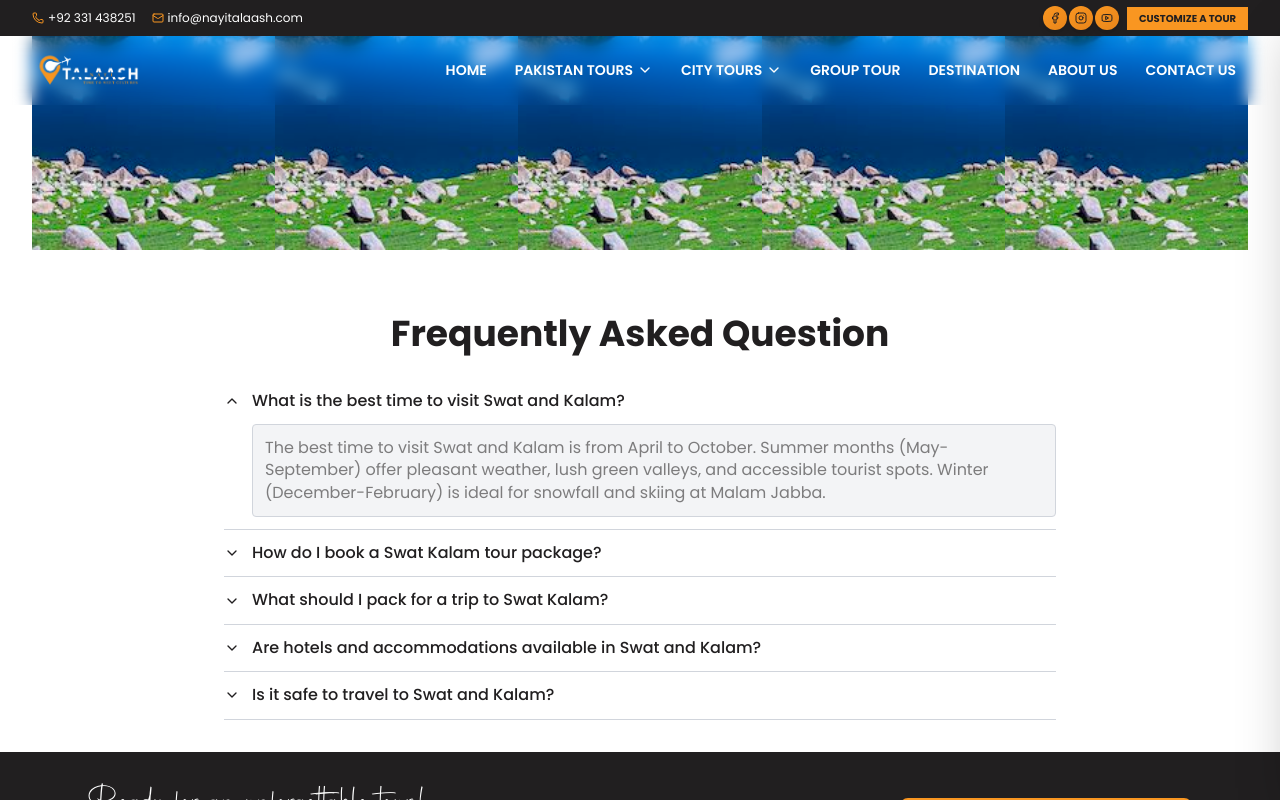
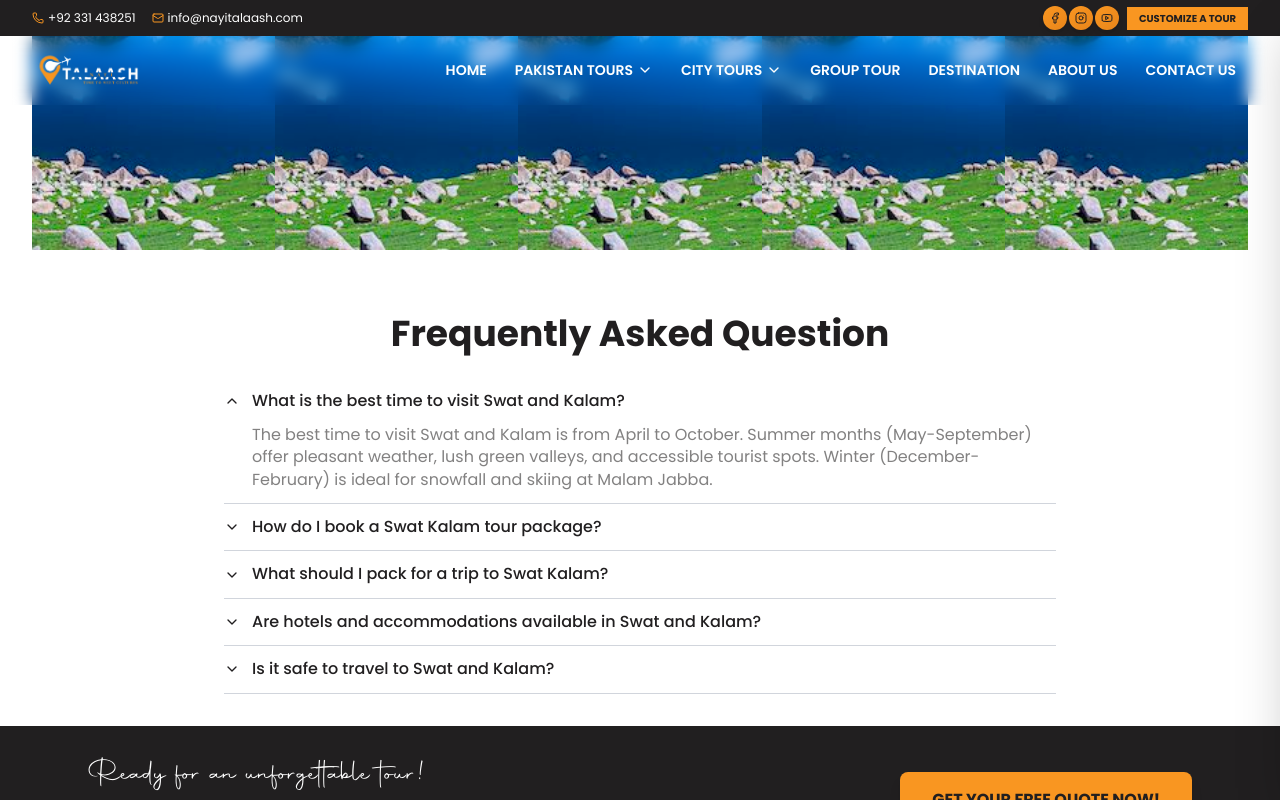
Before and after one commit to Sharmeen-Rauf/nayetalaash, a Next.js app: page /swat-kalam in a window 1280 px wide. Both pictures are taken after a click on the button "What is the best time to visit Swat and Kalam?". Shown: the part 10864-11664 px from the top of the page. Built offline with nearby package versions, Linux system fonts and the light colour scheme; a web font is replaced by a local one.

Commit message:
Refactor FAQ section on Swat Kalam page: simplify structure by removing unnecessary div wrapper around answers for improved readability and layout consistency.

```diff
--- a/app/swat-kalam/page.tsx
+++ b/app/swat-kalam/page.tsx
@@ -837,11 +837,9 @@ const SwatKalamPage = () => {
 								</button>
 								{openFAQIndex === idx && (
 									<div className="pb-3 pl-7">
-										<div className="bg-gray-100 border border-gray-300 rounded p-3">
-											<p className="leading-normal" style={{ color: `${secondaryBlack}90`, fontSize: '16px', lineHeight: '1.4' }}>
-												{faq.answer}
-											</p>
-										</div>
+										<p className="leading-normal" style={{ color: `${secondaryBlack}90`, fontSize: '16px', lineHeight: '1.4' }}>
+											{faq.answer}
+										</p>
 									</div>
 								)}
 							</div>
```
